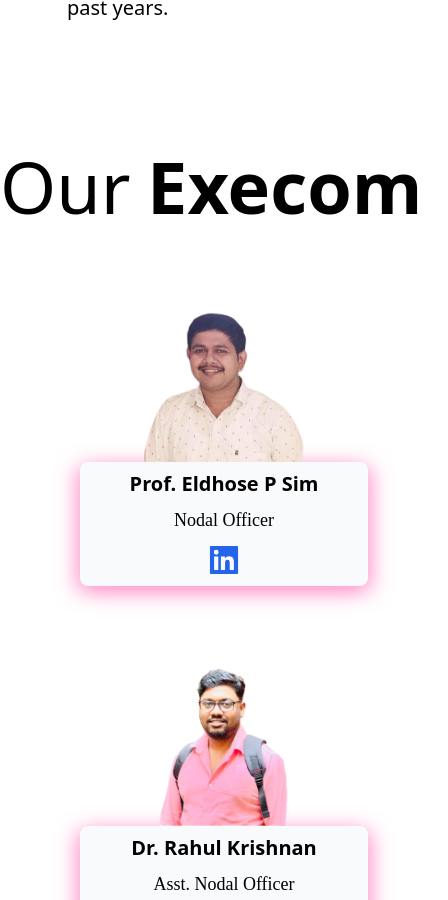
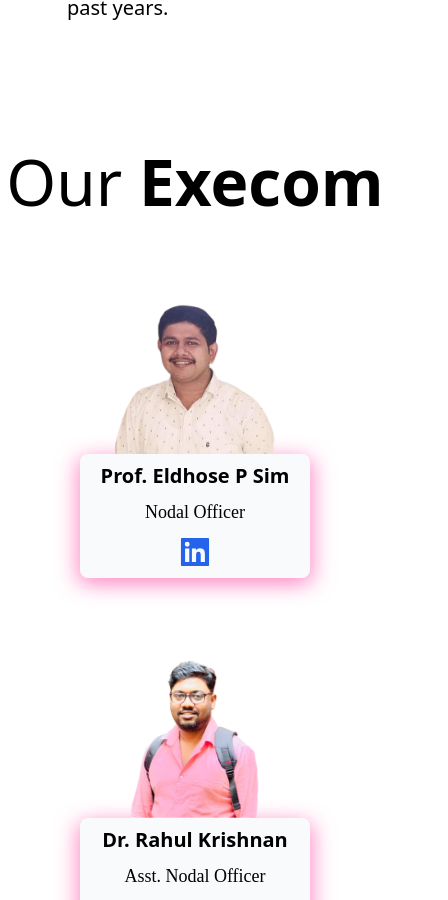
Before and after one commit to IEDCASIET/IEDC-Website, a React (Vite) app: page / in a window 390 px wide. Shown: the part 2438-3338 px from the top of the page, 448 px wide, since content can reach past the window. Built offline with nearby package versions, Linux system fonts and the light colour scheme.

Commit message:
made execom responsive

```diff
--- /dev/null
+++ b/src/pages/Excom/Excom.css
@@ -0,0 +1,11 @@
+@media screen and (max-width: 480px) {
+    .execom-text h1 {
+        font-size:4rem !important;
+    }
+}
+
+@media screen and (max-width: 320px) {
+    .execom-text h1 {
+        font-size:4rem !important;
+    }
+}
--- a/src/pages/Excom/Excom.jsx
+++ b/src/pages/Excom/Excom.jsx
@@ -1,5 +1,6 @@
 import React from 'react';
 import Team from './Team';
+import './Excom.css'
 import Card from '../../components/Card/Card';
 import ACL from '../../assets/Excom/Lijo.png'
 import ML from '../../assets/Excom/Alan.png'
@@ -163,11 +164,12 @@ const reasons = [
 const Excom = () => {
   return (
     <section id='our-execom' className="bg-white-500 text-black h-auto flex flex-col justify-center">
-      <div className="text-center mt-32">
+      <div className="execom-text text-center mt-32">
         <h1 className="text-7xl font-medium inline">Our</h1>&nbsp;&nbsp;&nbsp;&nbsp;
         <h1 className="text-7xl font-semibold inline">Execom</h1>
       </div>
-      <div className="p-20 mx-auto flex flex-wrap justify-center gap-20">
+      <div className="p-20 flex flex-wrap justify-center gap-20">
+        {/* mx-auto commented */}
       {/* <!-- <div class="p-20 mx-auto grid grid-cols-1 sm:grid-cols-1 md:grid-cols-5 lg:grid-cols-5 xl:grid-cols-5 gap-20"></div> --> */}
         {reasons.map((item, index) => (
           <Team key={index} {...item} />
```
